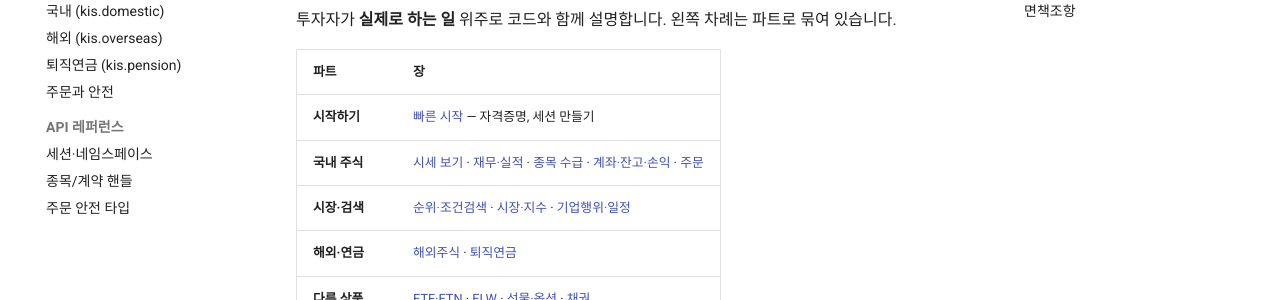
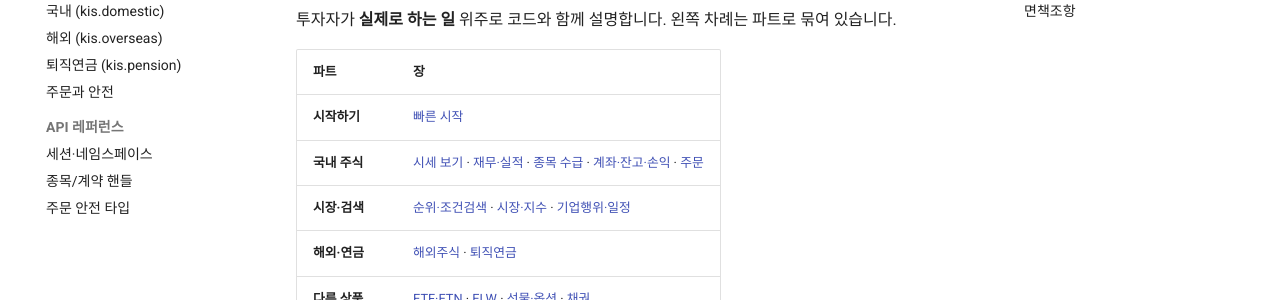
Before and after one commit to seokhoonj/kis-trader, an MkDocs documentation site: the page built from docs/index.md, in a window 1280 px wide and 900 px high, scrolled down 334 px. Shown: the part 151-451 px from the top of the window. Built offline with MkDocs 1.6.1 and Material for MkDocs 9.7.7, drawn with Linux system fonts in a browser that asks for light colours; comment, search, counter and statistics services are not loaded.

Commit message:
docs: drop the lone quickstart gloss for a uniform overview table

```diff
--- a/docs/index.md
+++ b/docs/index.md
@@ -19,7 +19,7 @@ kis.domestic.ranking.by_change(direction="gainers")  # 오늘 상승률 순위
 
 | 파트 | 장 |
 |------|----|
-| **시작하기** | [빠른 시작](quickstart.md) — 자격증명, 세션 만들기 |
+| **시작하기** | [빠른 시작](quickstart.md) |
 | **국내 주식** | [시세 보기](quotes.md) · [재무·실적](financials.md) · [종목 수급](flows.md) · [계좌·잔고·손익](account.md) · [주문](orders.md) |
 | **시장·검색** | [순위·조건검색](screening.md) · [시장·지수](market.md) · [기업행위·일정](corporate-actions.md) |
 | **해외·연금** | [해외주식](overseas.md) · [퇴직연금](pension.md) |
```
